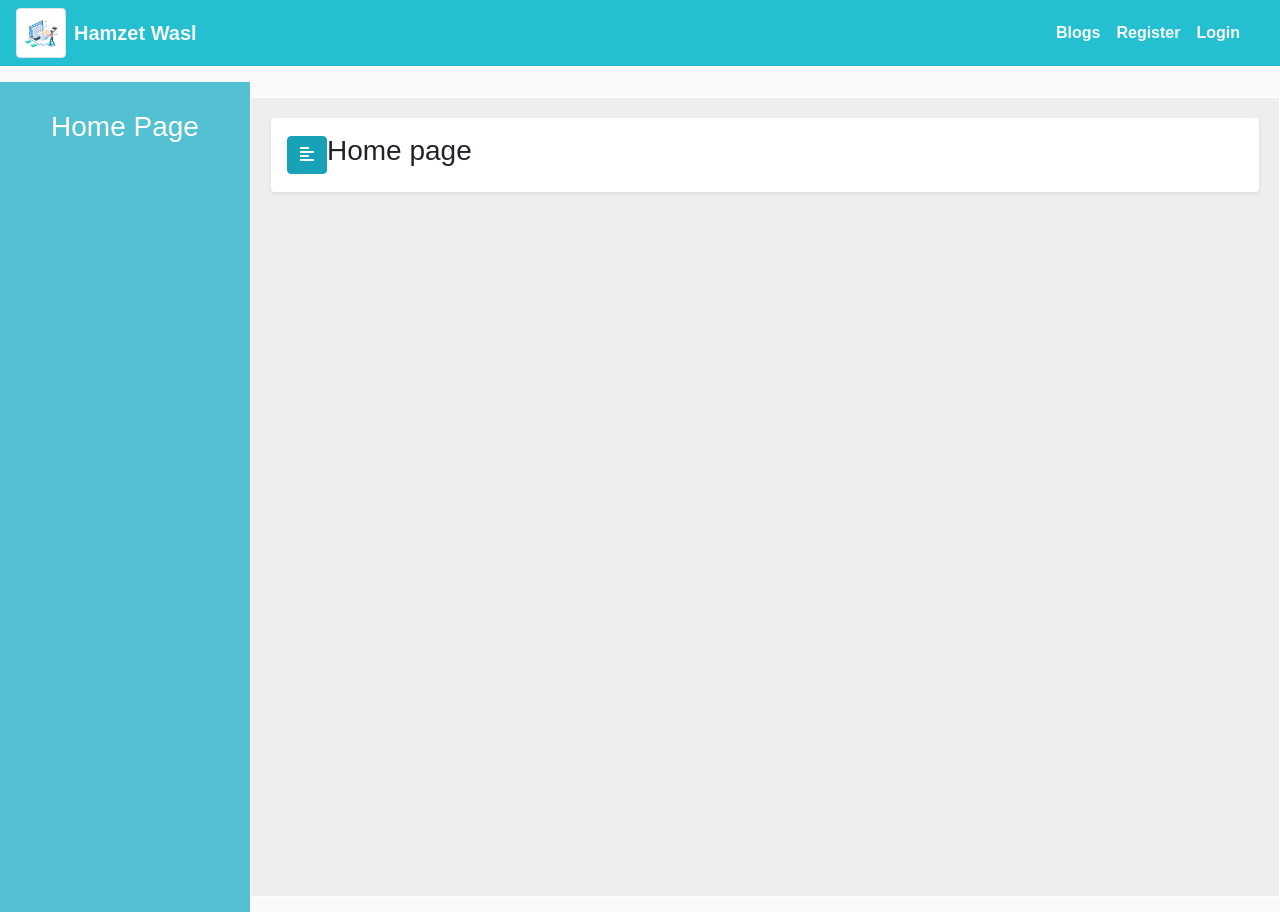
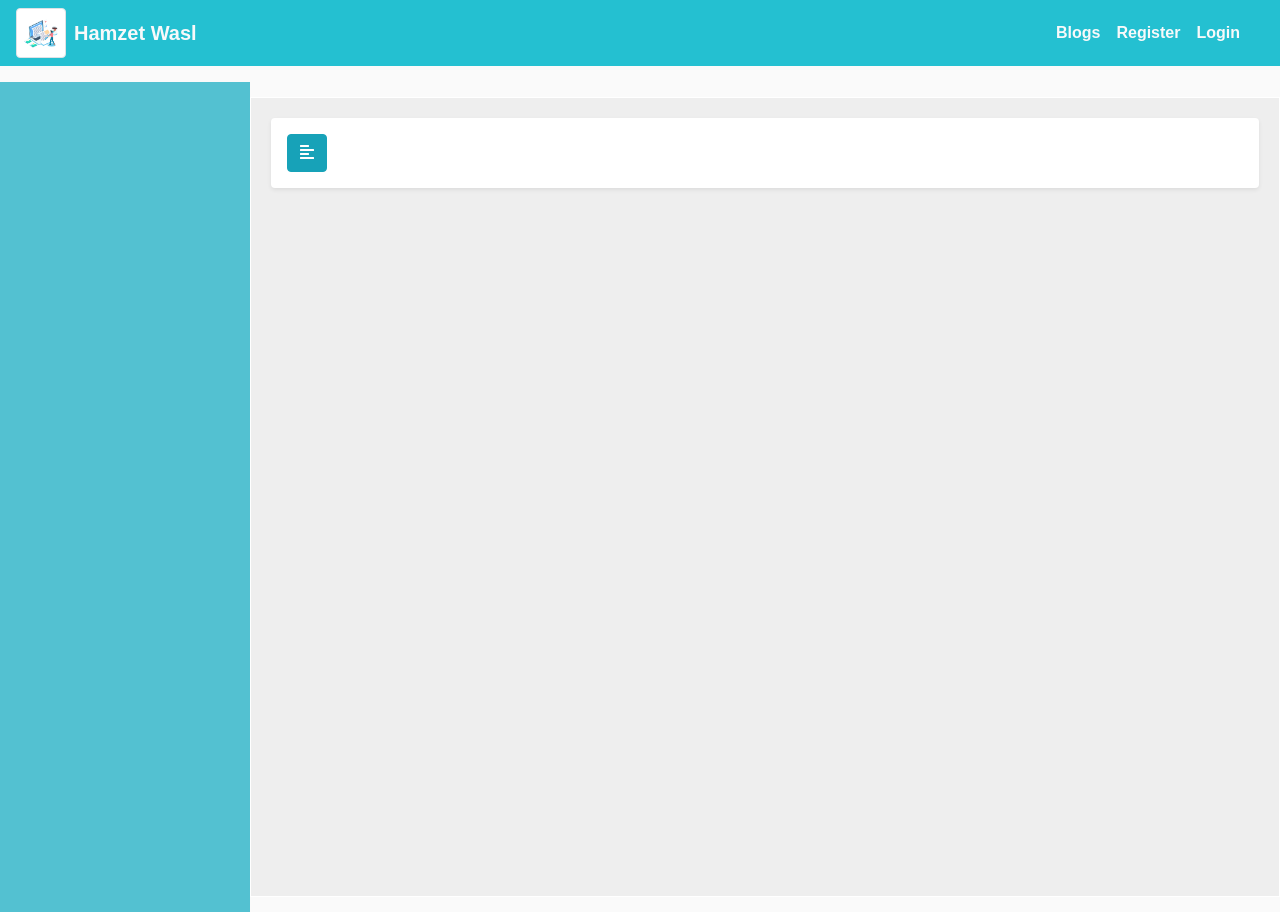
Before and after one commit to mohamedAhmed97/hamzat_wasal, a React (Create React App) app in the folder hamzat-wasel-front-end/: page /home in a window 1280 px wide. Built offline with nearby package versions, Linux system fonts and the light colour scheme; what react-alert-template-basic would draw is missing.

Commit message:
added link in sidebar

```diff
--- a/hamzat-wasel-front-end/src/components/content/Content.js
+++ b/hamzat-wasel-front-end/src/components/content/Content.js
@@ -14,6 +14,9 @@ import Profile from '../profile/profile'
 import Mentors from '../admin/Mentor';
 import WorkshopUser from '../workshopUser/WorkshopUser';
 import Edit from '../workshops/Edit';
+import { Singleblog } from '../Blogs/Singleblog';
+import { Addblog } from '../Blogs/Addblog';
+
 const Content = ({ sidebarIsOpen, toggleSidebar }) => (
   <Container
     fluid
@@ -32,6 +35,8 @@ const Content = ({ sidebarIsOpen, toggleSidebar }) => (
       <Route path="/workshopUser/workshopUser/:id" component={WorkshopUser}/>
       <Route exact path="/contact" component={() => "Contact"} />
       <Route exact path="/Home-1" component={Profile} />
+      <Route exact path="/blogs/addblog" component={Addblog} />
+      <Route path="/blogs/:id" component={Singleblog} />
       <Route exact path="/Page-1" component={"Category"} />
       <Route exact path="/Home-1" component={() => "Home-1"} />
       <Route exact path="/Home-2" component={() => "Home-2"} />
--- a/hamzat-wasel-front-end/src/components/content/Topbar.js
+++ b/hamzat-wasel-front-end/src/components/content/Topbar.js
@@ -28,9 +28,6 @@ const Topbar = ({ toggleSidebar }) => {
       </Button>
       <NavbarToggler onClick={toggleTopbar} />
       <Collapse isOpen={topbarIsOpen} navbar>
-        <center>
-          <h3 className="text-center">Home page</h3>
-        </center>
 
       </Collapse>
     </Navbar>
--- a/hamzat-wasel-front-end/src/components/sidebar/SideBar.js
+++ b/hamzat-wasel-front-end/src/components/sidebar/SideBar.js
@@ -17,7 +17,6 @@ const SideBar = ({ isOpen, toggle }) => (
       <span color="info" onClick={toggle} style={{ color: "#fff" }}>
         &times;
       </span>
-      <h3>Home Page</h3>
     </div>
     <div className="side-menu">
 
```
